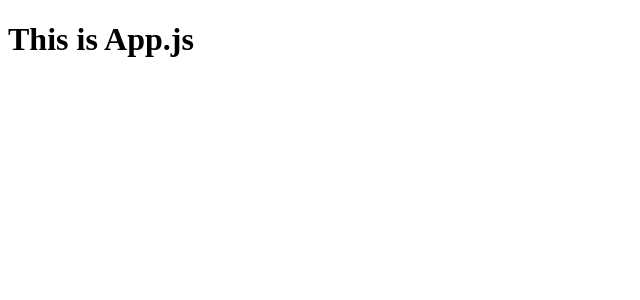
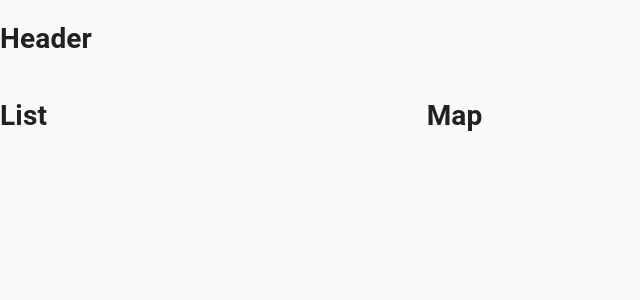
Before and after one commit to kastastin/travel-react, a React (Create React App) app: page / in a window 1280 px wide. Shown: the top 300 px of the page, without its empty margins (0-640 px from the left). Built offline with nearby package versions, Linux system fonts and the light colour scheme.

Commit message:
folder structure

```diff
--- a/src/App.js
+++ b/src/App.js
@@ -1,9 +1,26 @@
 import React from 'react';
+import { CssBaseline, Grid } from '@material-ui/core';
+
+import Header from './components/Header/Header'
+import List from './components/List/List'
+import Map from './components/Map/Map'
+
 
 const App = () => {
 
   return (
-    <h1>This is App.js</h1>
+    <>
+      <CssBaseline />
+      <Header />
+      <Grid container spacing={3} style={{ width: '100%' }}>
+        <Grid item xs={12} md={4}>
+          <List />
+        </Grid>
+        <Grid item xs={12} md={8}>
+          <Map />
+        </Grid>
+      </Grid>
+    </>
   );
 };
 
--- /dev/null
+++ b/src/components/Header/Header.jsx
@@ -0,0 +1,9 @@
+import React from 'react';
+
+const Header = () => {
+  return (
+    <h1>Header</h1>
+  );
+};
+
+export default Header;
--- /dev/null
+++ b/src/components/List/List.jsx
@@ -0,0 +1,9 @@
+import React from 'react';
+
+const List = () => {
+  return (
+    <h1>List</h1>
+  );
+};
+
+export default List;
--- /dev/null
+++ b/src/components/Map/Map.jsx
@@ -0,0 +1,9 @@
+import React from 'react';
+
+const Map = () => {
+  return (
+    <h1>Map</h1>
+  );
+};
+
+export default Map;
```
Also changed, not shown: src/components/PlaceDetails/PlaceDetails.jsx (added, +9 -0 lines), src/components/Header/styles.js (added), src/components/List/styles.js (added), src/components/Map/styles.js (added), src/components/PlaceDetails/styles.js (added).
